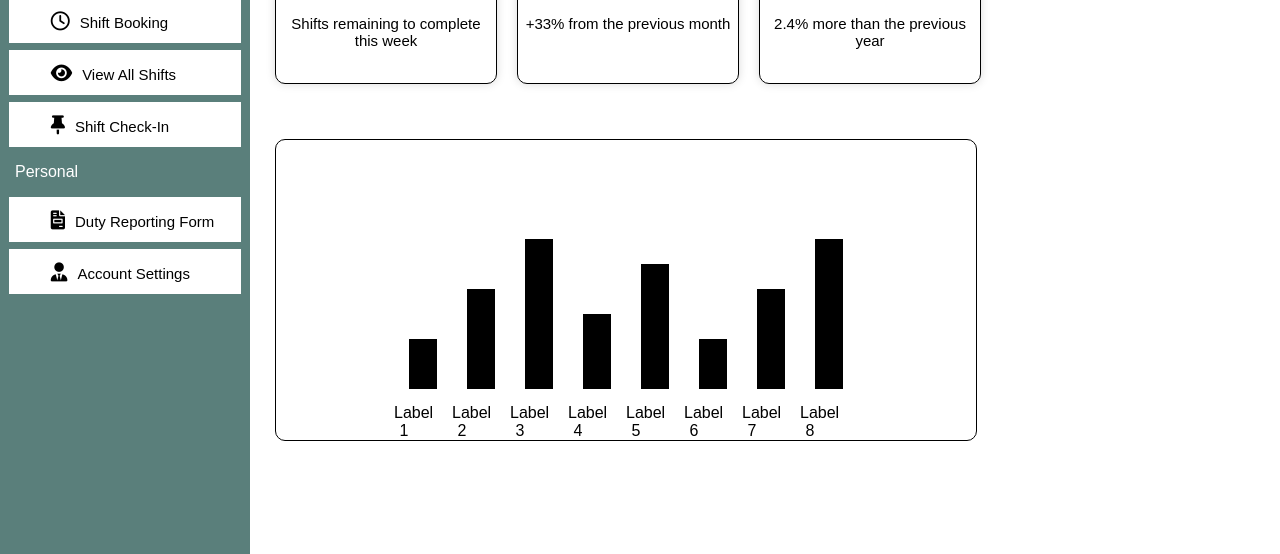
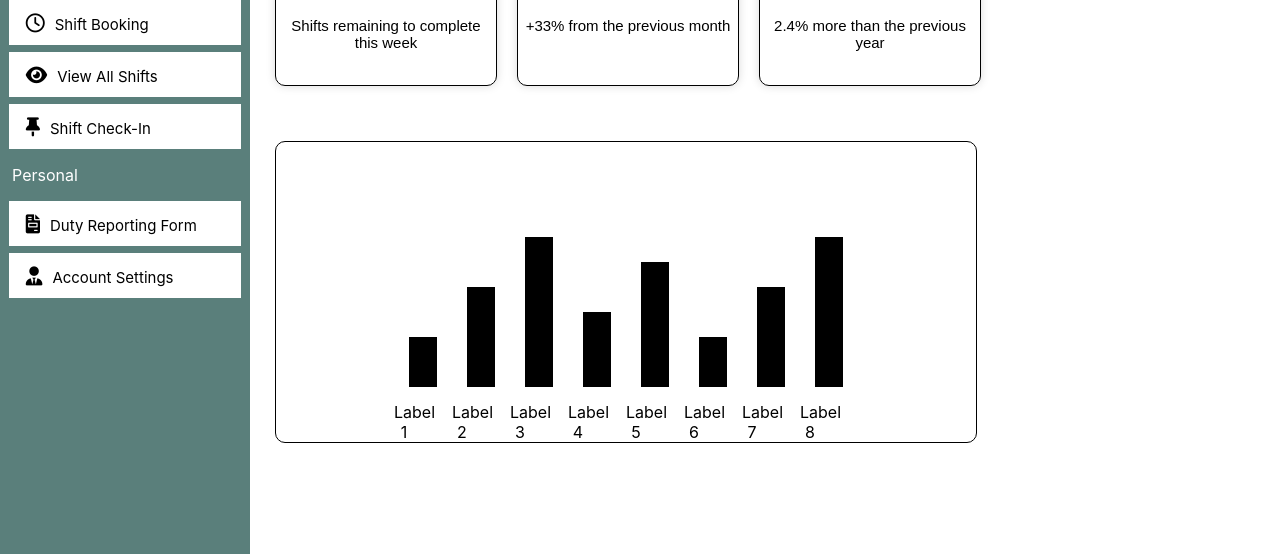
Before and after one commit to CalebThilmun/CalebStif, a website: page index.html in a window 1280 px wide. Shown: the part 246-800 px from the top of the page. Drawn offline with nearby package versions, Linux system fonts and the light colour scheme.

Commit message:
Font update

```diff
--- a/style.css
+++ b/style.css
@@ -17,11 +17,12 @@
     }
   }
 
+@import url('https://fonts.googleapis.com/css2?family=Inter:wght@400;500;600;700&display=swap');
 
 body {
     margin: 0;
     padding: 0;
-    font-family: Arial, sans-serif;
+    font-family: 'Inter', sans-serif;
 }
 
 .navbar {
@@ -145,6 +146,7 @@ body {
     margin-left: auto;
     margin-right: auto;
     overflow-y: auto;
+
 }
 
 .sidebar a:hover {
@@ -159,7 +161,7 @@ body {
 
 .sidebar-headings{
     color: white;
-    margin-left: 15px;
+    margin-left: 12px;
 }
 
 .navbar a.logout-button {
@@ -277,4 +279,5 @@ body {
 padding: 10px;
 text-align: left;
 font-size: 19px;
+margin-left: -25px;
 }
```
